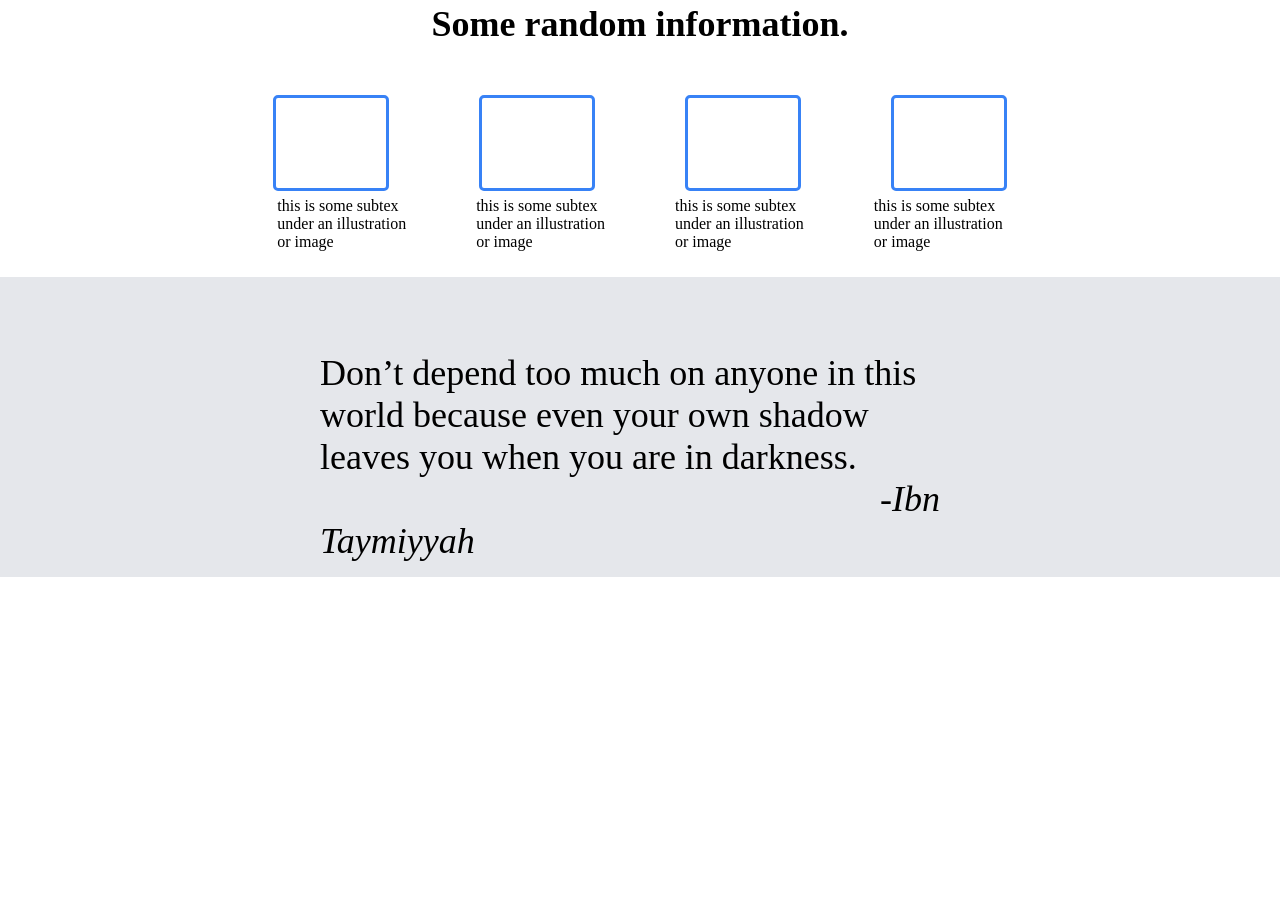
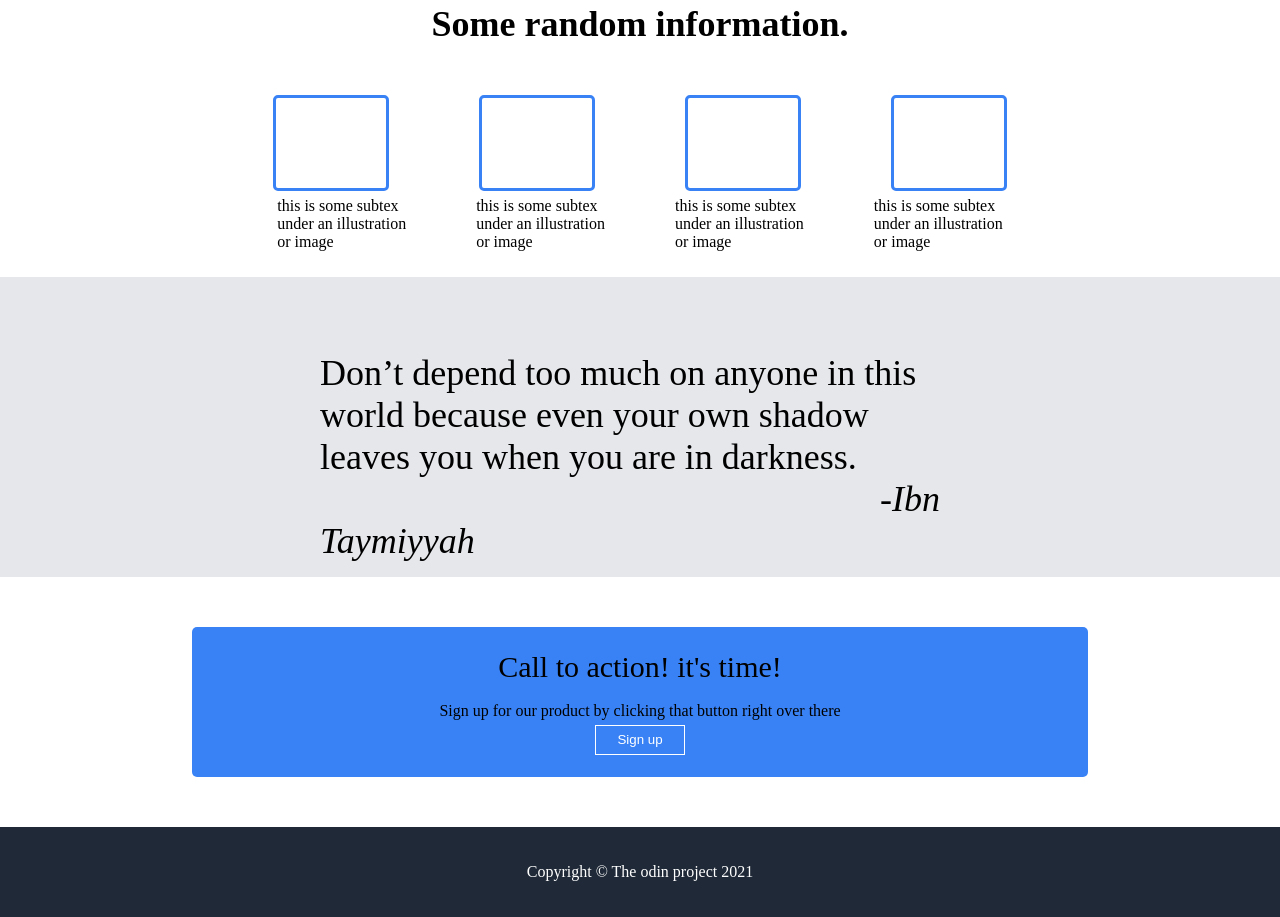
Before and after one commit to Sh-Farhan/Odin-Landingpage, a plain HTML site: page index.html in a window 1280 px wide. Shown: the part 373-1290 px from the top of the page. Before the commit the page ends 950 px from the top, so only its background shows below. Drawn offline with Linux system fonts and the light colour scheme.

Commit message:
completed the project

```diff
--- a/index.html
+++ b/index.html
@@ -65,6 +65,26 @@
         </article>
     </main>
 
+    <section class="lastcontainer">
+        <div class="lastsection">
+            <div class="last">
+
+            <div class="lsec1">
+                <p style="font-size: 30px;">Call to action! it's time!</p><br>
+                <p>Sign up for our product by clicking that button right over there</p>
+
+                <div>
+                    <button type="submit" value="Sign up">Sign up</button>
+
+            </div>
+        </div>
+    </section>
+
+    <footer>
+        <div class="footerend">
+            <p>Copyright &copy; The odin project 2021</p>
+        </div>
+    </footer>
 
 </body>
 </html>
--- a/styles.css
+++ b/styles.css
@@ -52,7 +52,7 @@ nav ul{
 .rightintro{
     width: 550px;
     height: 200px;
-    border: 1px solid black;
+    /* border: 1px solid black; */
     background-color: white;
     margin-left: 60px;
 }
@@ -116,3 +116,43 @@ img{
     font-size: 36px;
     font-style: light italic;
 }
+.lastsection{
+    width: 100vw;
+    height: 250px;
+    /* border: 1px solid black; */
+    display: flex;
+    justify-content: center;
+    align-items: center;
+}
+.last{
+    width: 70vw;
+    height: 150px;
+    background-color:#3882f6;
+    border-radius: 5px;
+    display: flex;
+    justify-content: center;
+    align-items: center;
+
+}
+.lsec1{
+    display: flex;
+    justify-content: center;
+    align-items: center;
+    flex-direction: column;
+}
+.lsec1 button{
+    width: 90px; height: 30px;
+    background-color: #3882f6;
+    color: white;
+    border: 1px solid white;
+    margin-top: 5px;
+}
+.footerend{
+    text-align: center;
+    background-color: #1f2937;
+    color: white;
+    height: 90px; width: 100vw;
+    display: flex;
+    justify-content: center;
+    align-items: center;
+}
```
